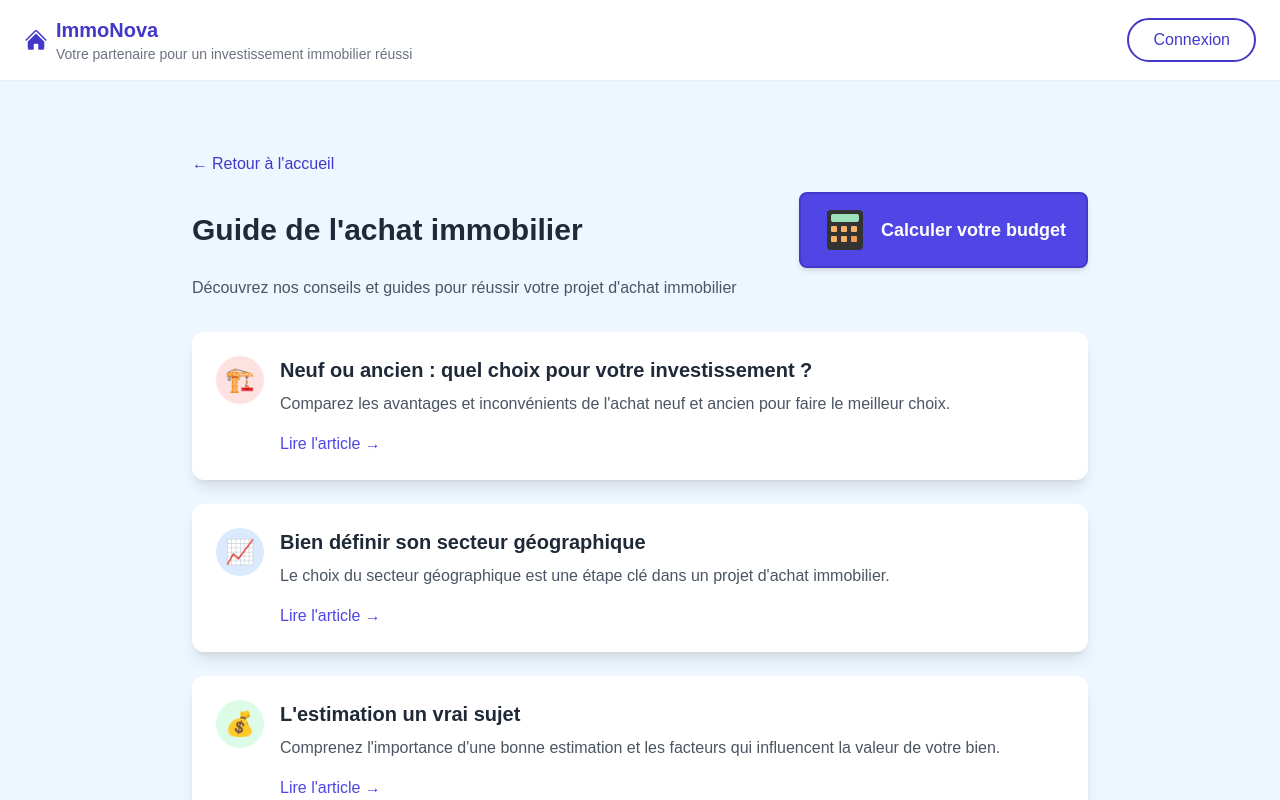
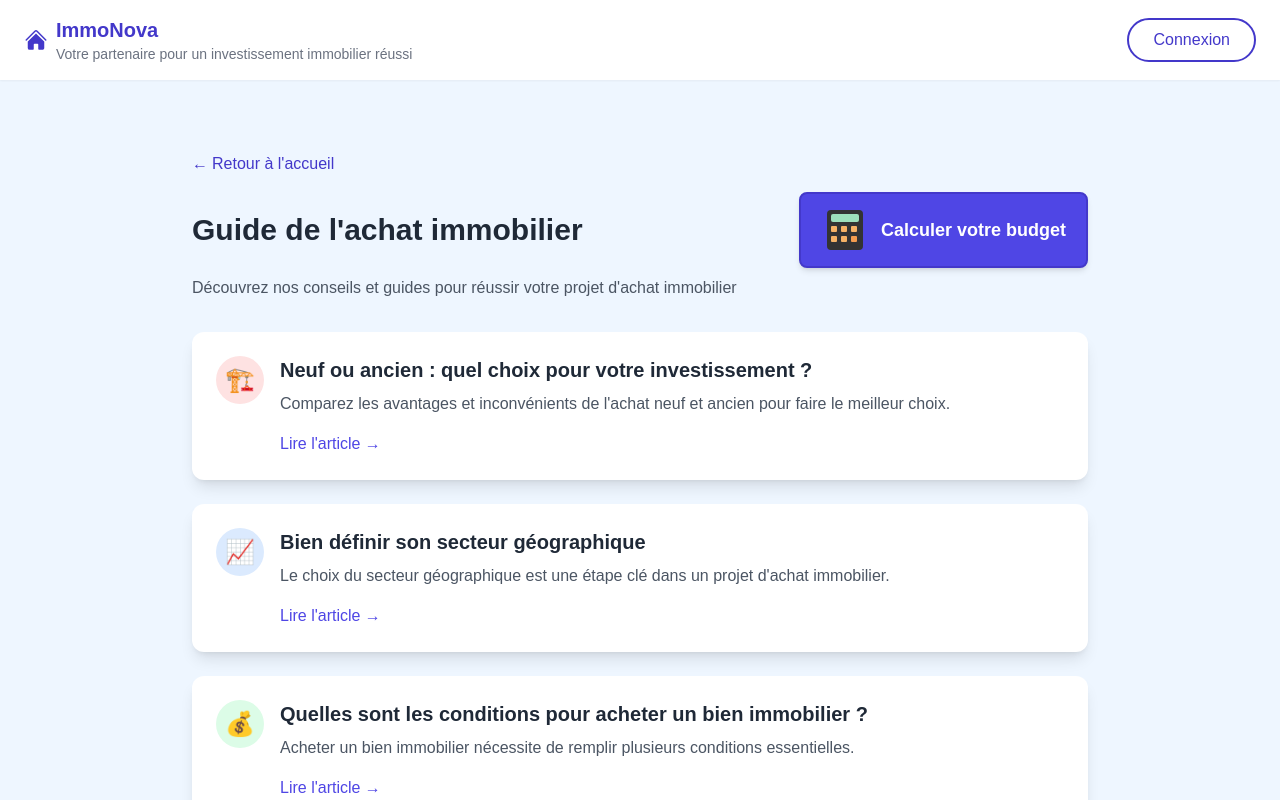
Before and after one commit to Ludus78/immonova, a Next.js app: page /achat in a window 1280 px wide. Built offline with nearby package versions, Linux system fonts and the light colour scheme; no server answers.

Commit message:
Update AchatPage content to reflect new focus on conditions for purchasing real estate. Revise title and description for improved clarity and relevance.

```diff
--- a/app/achat/page.tsx
+++ b/app/achat/page.tsx
@@ -169,8 +169,8 @@ export default function AchatPage() {
     },
     {
       id: 'estimation',
-      title: 'L\'estimation un vrai sujet',
-      description: 'Comprenez l\'importance d\'une bonne estimation et les facteurs qui influencent la valeur de votre bien.',
+      title: 'Quelles sont les conditions pour acheter un bien immobilier ?',
+      description: 'Acheter un bien immobilier nécessite de remplir plusieurs conditions essentielles.',
       icon: '💰',
       color: 'bg-green-100 text-green-600',
       content: (
```
